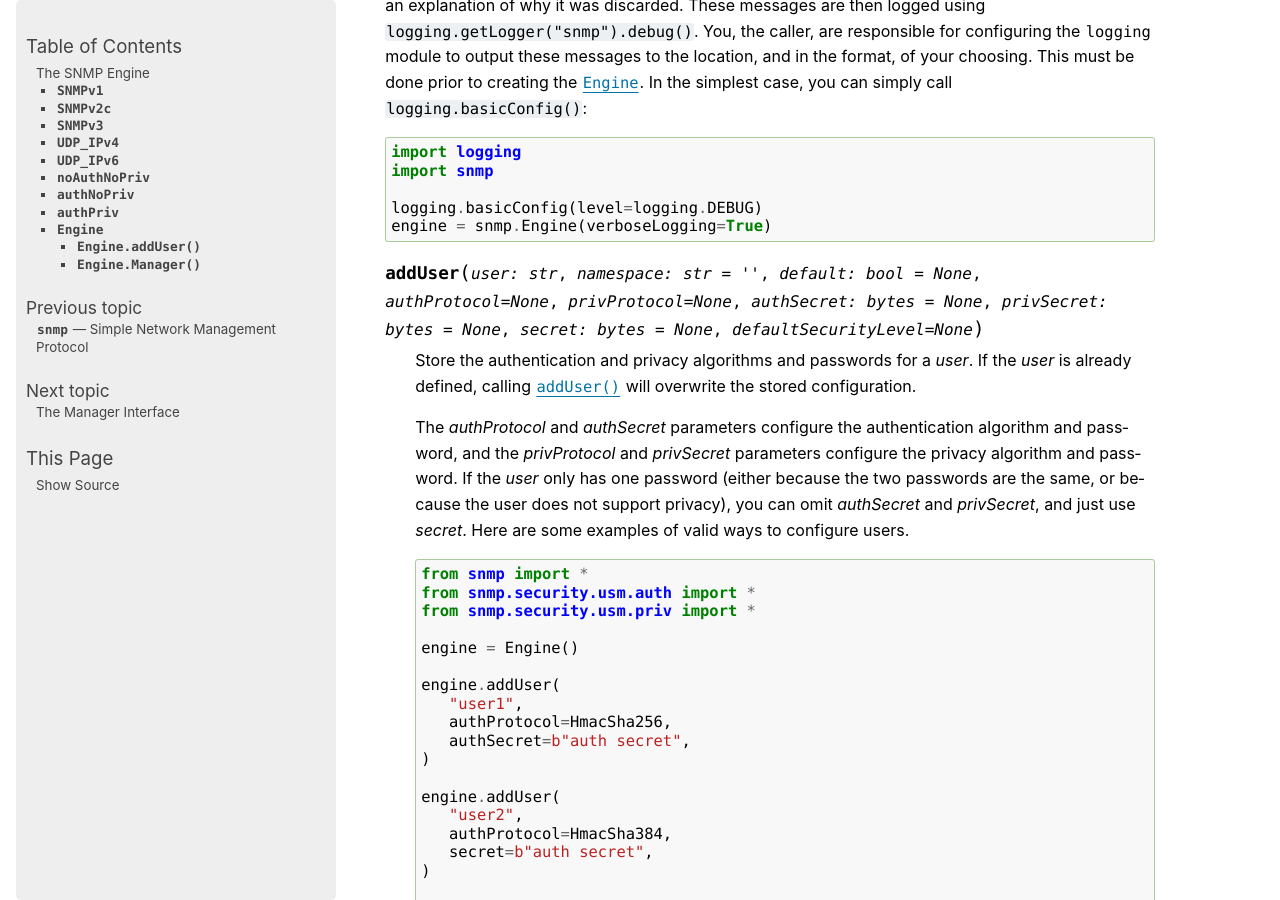
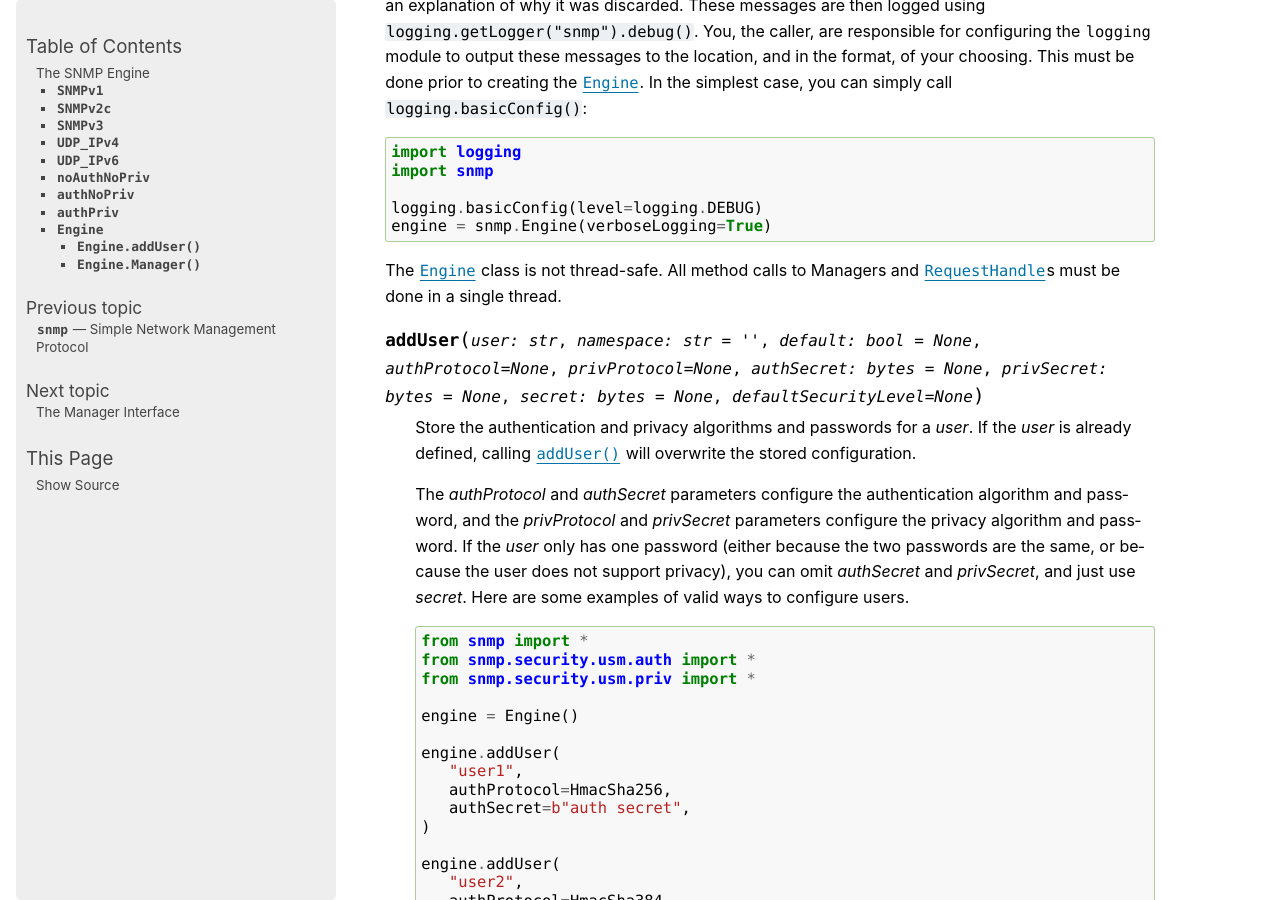
Before and after one commit to charlestolley/python-snmp, a Sphinx documentation site: the page built from docs/source/engine.rst, in a window 1280 px wide and 900 px high, scrolled down 1086 px. Built offline with Sphinx 7.4.7, drawn with Linux system fonts in a browser that asks for light colours.

Commit message:
A note on thread safety

```diff
--- a/docs/source/engine.rst
+++ b/docs/source/engine.rst
@@ -60,6 +60,8 @@ It's difficult to give a good definition for the term "SNMP Engine." The importa
 
       logging.basicConfig(level=logging.DEBUG)
       engine = snmp.Engine(verboseLogging=True)
+
+   The :class:`Engine` class is not thread-safe. All method calls to Managers and :class:`RequestHandle`\ s must be done in a single thread.
 
    .. py:method:: addUser( \
          user: str, \
```
